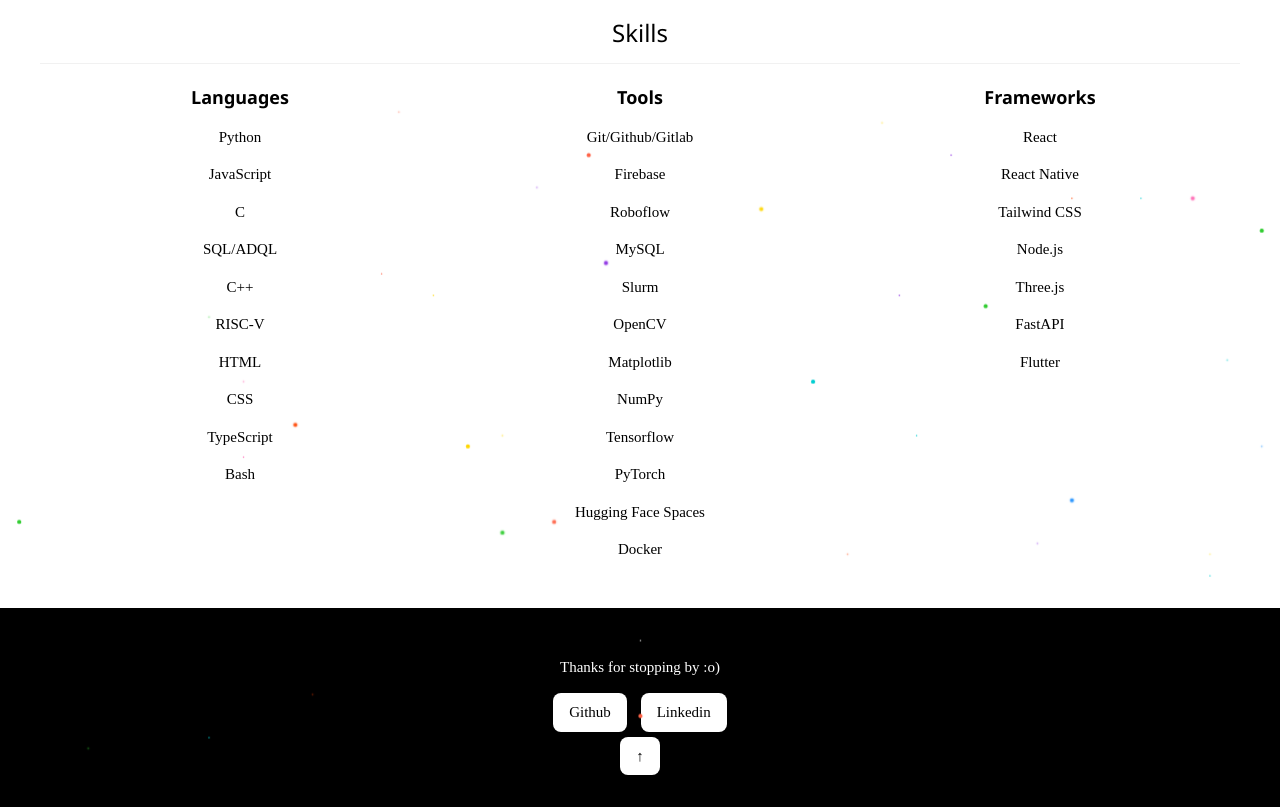
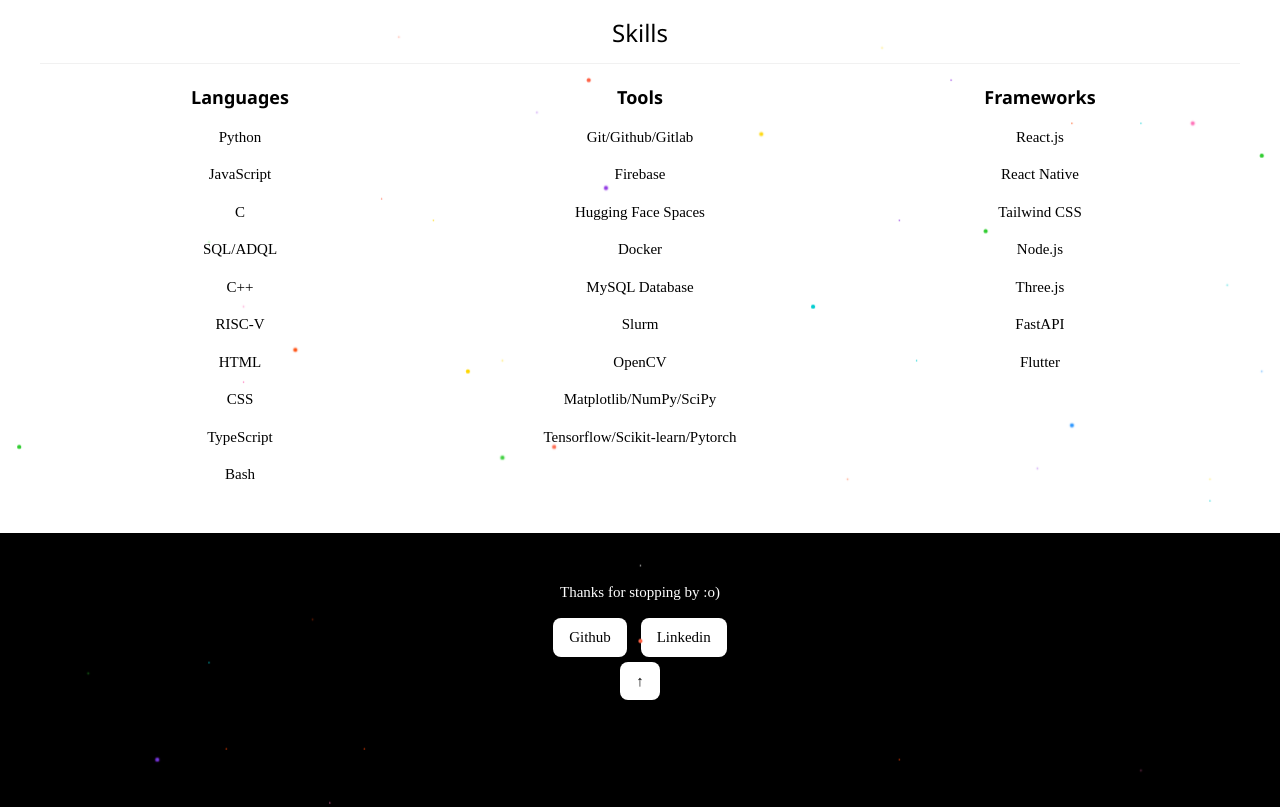
Before and after one commit to sierrajanson/sierrajanson.github.io, a plain HTML site: page index.html in a window 1280 px wide. Shown: the part 4119-4926 px from the top of the page. After the commit the page ends 4851 px from the top, so only its background shows below. Drawn offline with nearby package versions, Linux system fonts and the light colour scheme; a web font is replaced by a local one.

Commit message:
last of small changes

```diff
--- a/index.html
+++ b/index.html
@@ -186,8 +186,6 @@
                 IT Fundamentals<br>
                 Information and Communication Technologies<br>
                 Introduction to Critical Thinking<br>
-                <!-- Career Related Classes:
-                IT 0090 IT Fundamentals, IT 0100 Information and Communication Technologies, PHIL 0004 Intro to Philosophy: Critical Thinking (summer 22), CSCI 0050 Introduction to Linux/Unix, IT 0075 Python for Many Uses -->
               </p>
             </div>
           </li>
@@ -205,8 +203,6 @@
                 AP Physics: Electricty & Magnetism<br>
                 AP Microeconomics<br>
               </p>
-              <!-- AP Physics 1
-              Career Related Classes: APCSP, APCSA, AP Physics 1, AP Physics 2, AP Physics C: Mechanics, AP Physics: Electricity & Magnetism, AP Calculus AB, AP Statistics, AP MicroEcon, Cybersecurity, IT Essentials, Technology Leadership -->
             </div>
           </li>
         </ul>
@@ -235,20 +231,17 @@
           <h5><b>Tools</b></h5>
           <p>Git/Github/Gitlab</p>
           <p>Firebase</p>
-          <p>Roboflow</p>
-          <p>MySQL</p>
+          <p>Hugging Face Spaces</p>
+          <p>Docker</p>
+          <p>MySQL Database</p>
           <p>Slurm</p>
           <p>OpenCV</p>
-          <p>Matplotlib</p>
-          <p>NumPy</p>
-          <p>Tensorflow</p>
-          <p>PyTorch</p>
-          <p>Hugging Face Spaces</p>
-          <p>Docker</p>
+          <p>Matplotlib/NumPy/SciPy</p>
+          <p>Tensorflow/Scikit-learn/Pytorch</p>
         </div>
         <div class="w3-col s4 w3-white w3-center">
           <h5><b>Frameworks</b></h5>
-          <p>React</p>
+          <p>React.js</p>
           <p>React Native</p>
           <p>Tailwind CSS</p>
           <p>Node.js</p>
```
